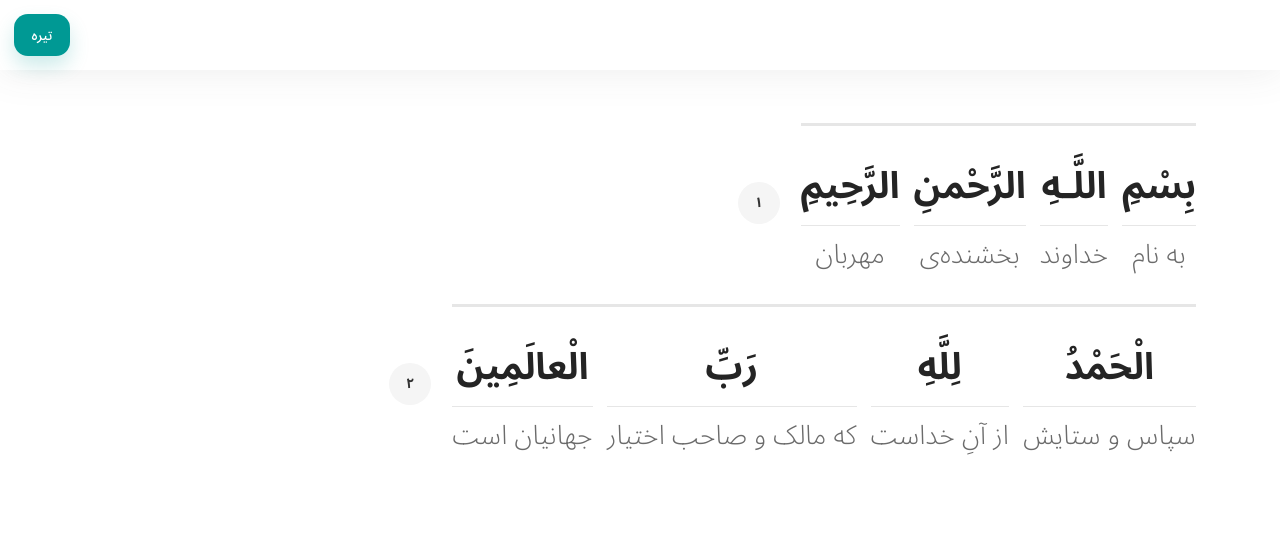
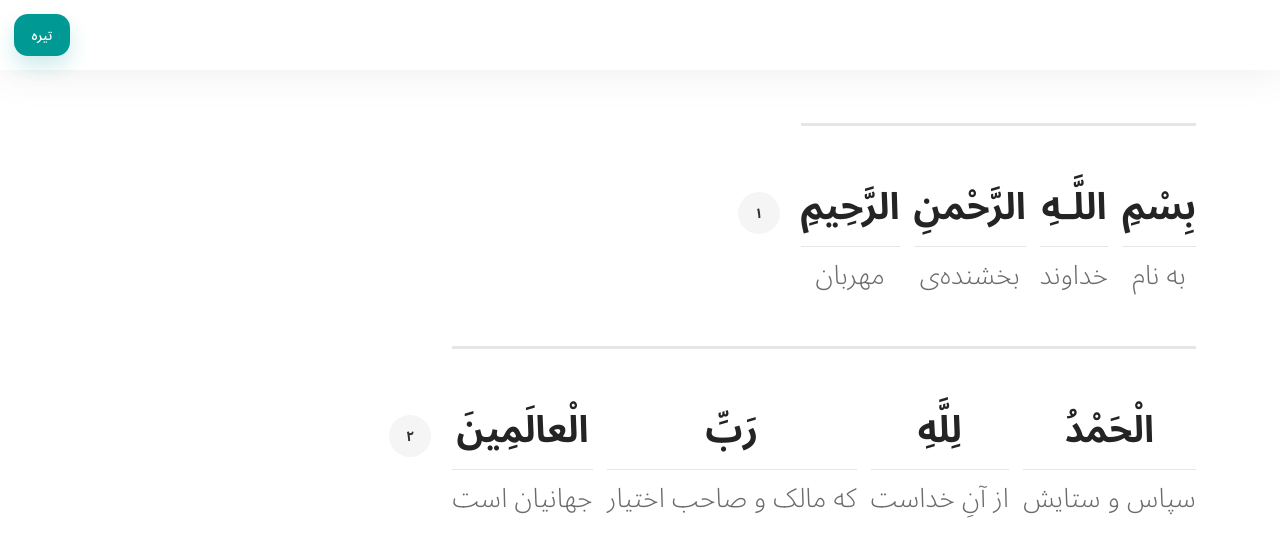
Before and after one commit to boroji/quran-hadi, a Next.js app: page / in a window 1280 px wide. Shown: the top 556 px of the page. Built offline with nearby package versions, Linux system fonts and the light colour scheme.

Commit message:
48px gap & padding-top size added

```diff
--- a/components/Ayah/Ayah.module.scss
+++ b/components/Ayah/Ayah.module.scss
@@ -5,7 +5,7 @@
 	flex-direction: row-reverse;
 	flex-wrap: wrap;
 	gap: $px-16;
-	padding-top: $px-24;
+	padding-top: $px-48;
 
 	&Dark {
 		border-top: $px-4 solid transparentize($secondary-40, 0.4);
--- a/components/UI/Layout/Wrapper.module.scss
+++ b/components/UI/Layout/Wrapper.module.scss
@@ -5,7 +5,7 @@
 	flex-direction: column;
 	flex-wrap: wrap;
 	align-items: flex-end;
-	gap: $px-24;
+	gap: $px-48;
 	padding: $px-140 $px-96;
 }
 
```
